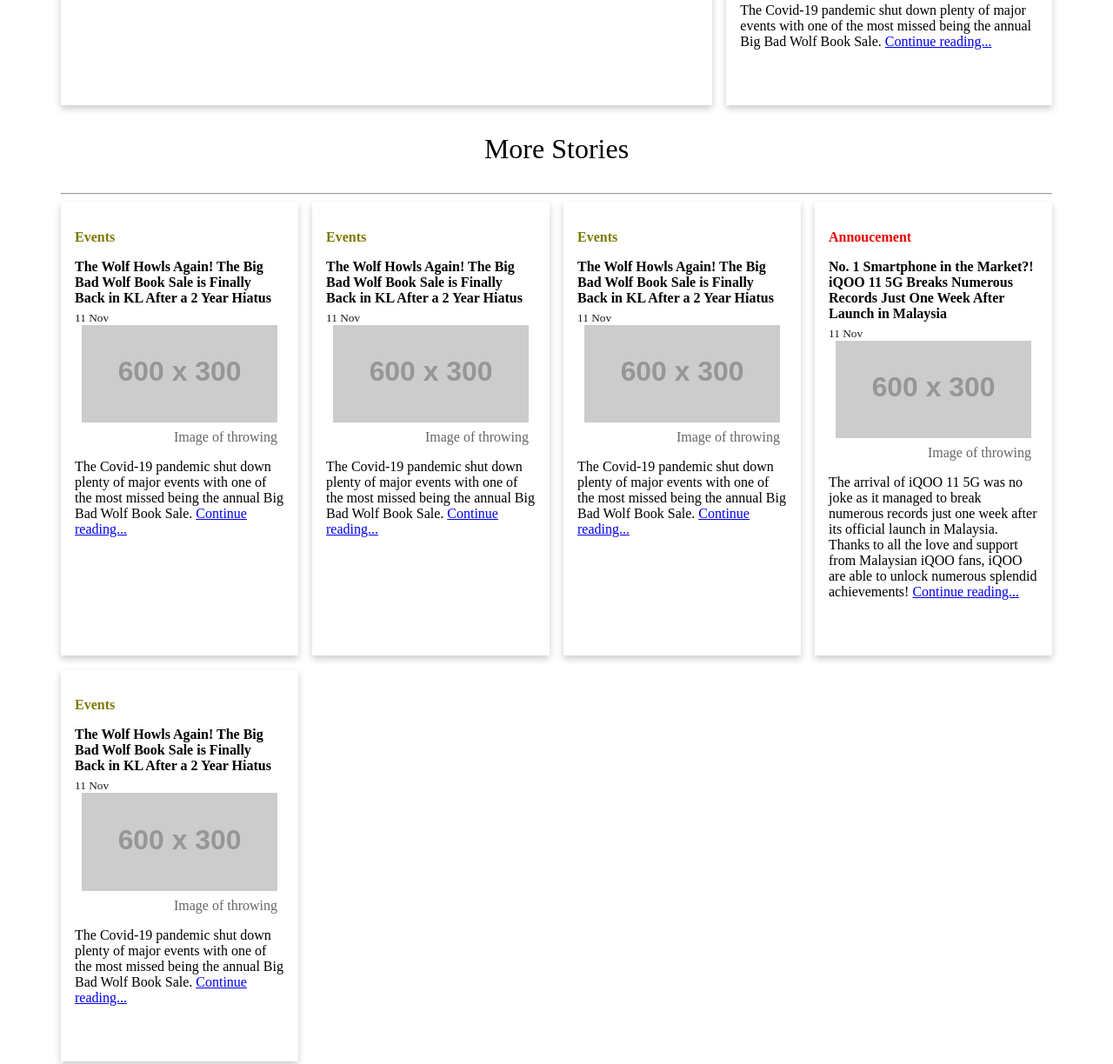
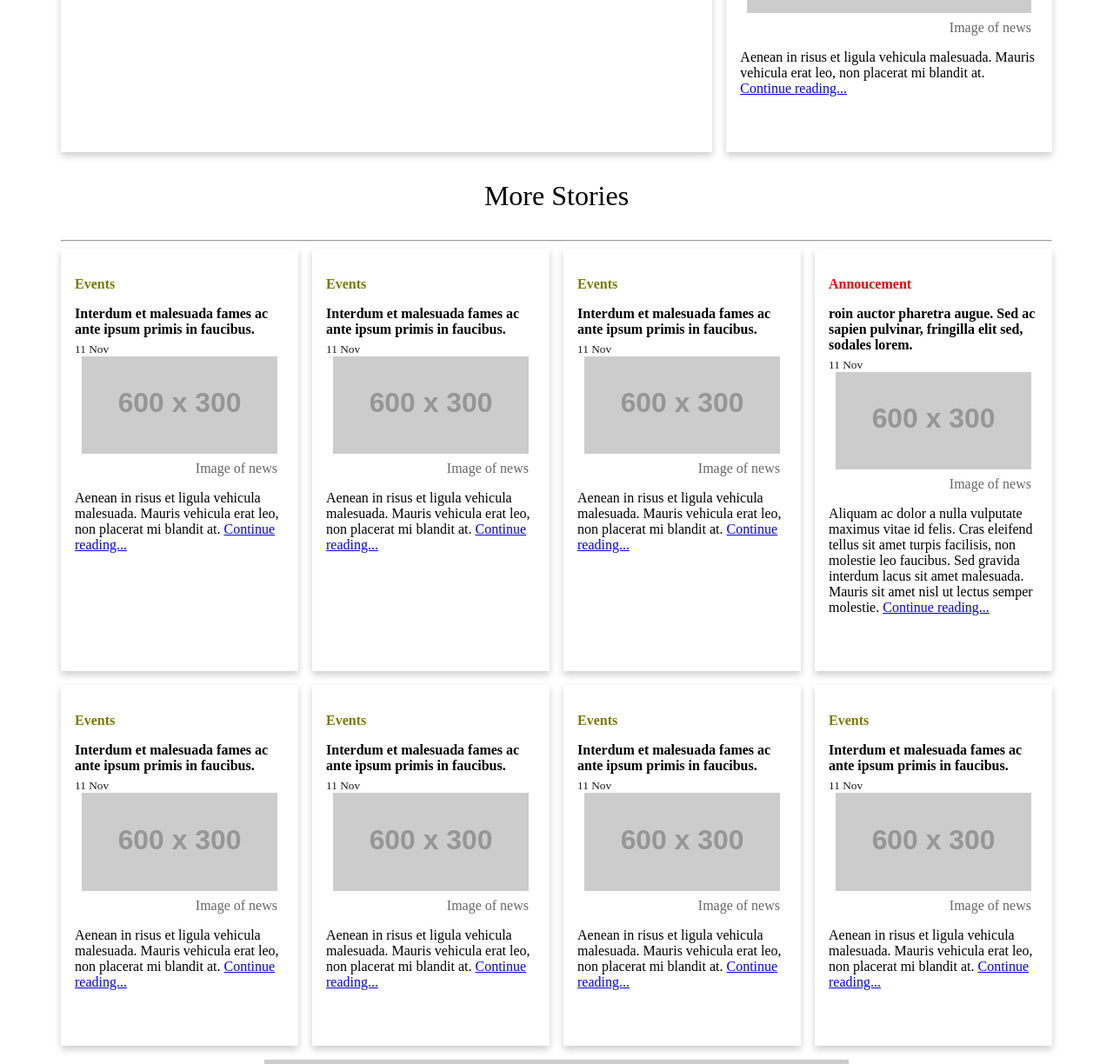
Before and after one commit to alphacross/UdacityBlogPost, a plain HTML site: page Index.html in a window 1280 px wide. Shown: the part 895-2119 px from the top of the page at 87% size. Drawn offline with Linux system fonts and the light colour scheme; placeholder pictures from the web are drawn by us.

Commit message:
Use lorem ipsum

```diff
--- a/Index.html
+++ b/Index.html
@@ -22,53 +22,45 @@
             <div class="article main-article">
                 <div class="article-body">
                     <p class="text-primary fw-bold">Social Stories</p>
-                    <h1 class="article-title">Shopee Xpress Staff Seen Carelessly Throwing Packages From Van to Shop-lot
+                    <h1 class="article-title">Lorem ipsum dolor sit amet, consectetur adipiscing elit. Duis eleifend libero in sapien feugiat, non porttitor dolor pretium. Sed vehicula at augue quis tristique.
                     </h1>
                     <small class="text-dark">11 Nov</small>
                     <div class="image-container text-center">
                         <img class="img-fluid" src="https://via.placeholder.com/600x300" alt="shopee-xpress-staff">
-                        <p class="image-caption">Image of throwing</p>
+                        <p class="image-caption">Image of news</p>
                     </div>
-                    <p class="article-summary">A customer’s biggest nightmare is receiving damaged packages after paying
-                        for their goods on online platforms.</p>
+                    <p class="article-summary">Aliquam ornare, urna sit amet vehicula ullamcorper, libero tortor eleifend erat, eget tempor nulla neque non massa. Quisque libero libero, rutrum tristique metus vitae, tempus semper erat.</p>
                     <p>
-                        However, we were pleased to find out that the massive book sale which had bookworms squirming
-                        from all over the nation to get their books, is finally back after a 2 year hiatus.
+                        Pellentesque fermentum fringilla ante, a sollicitudin libero ultricies sit amet. Cras lectus risus, semper nec eros sit amet, eleifend mattis dui.
                     </p>
                     <p>
-                        This year, the Big Bad Wolf Book Sale is back at Mines International Exhibition & Convention
-                        Centre (MIECC) from 20 December 2022 to 2 January 2023 with more than 3.5 million books and
-                        discounts up to 95% off. <a href="BlogPost.html">Continue reading...</a></p>
+                       Donec vitae aliquam nunc, vitae scelerisque erat. Cras cursus volutpat urna, non interdum ante placerat vitae. Nam gravida mattis convallis. <a href="BlogPost.html">Continue reading...</a></p>
                 </div>
             </div>
             <div class="sub-article">
                 <div class="article">
                     <div class="article-body">
                         <p class="text-primary fw-bold">Social Stories</p>
-                        <p class="article-title">Shopee Xpress Staff Seen Carelessly Throwing Packages From Van to
-                            Shop-lot</p>
+                        <p class="article-title">Lorem ipsum dolor sit amet, consectetur adipiscing elit. Duis eleifend libero in sapien feugiat, non porttitor dolor pretium. Sed vehicula at augue quis tristique.</p>
                         <small class="text-dark">11 Nov</small>
                         <div class="image-container text-center">
                             <img class="img-fluid" src="https://via.placeholder.com/600x300" alt="shopee-xpress-staff">
-                            <p class="image-caption">Image of throwing</p>
+                            <p class="image-caption">Image of news</p>
                         </div>
-                        <p class="article-summary">A customer’s biggest nightmare is receiving damaged packages after
-                            paying for their goods on online platforms. <a href="BlogPost.html">Continue reading...</a>
+                        <p class="article-summary">Aliquam ornare, urna sit amet vehicula ullamcorper, libero tortor eleifend erat, eget tempor nulla neque non massa. Quisque libero libero, rutrum tristique metus vitae, tempus semper erat. <a href="BlogPost.html">Continue reading...</a>
                         </p>
                     </div>
                 </div>
                 <div class="article">
                     <div class="article-body">
                         <p class="text-warning fw-bold">Events</p>
-                        <p class="article-title">The Wolf Howls Again! The Big Bad Wolf Book Sale is Finally Back in KL
-                            After a 2 Year Hiatus</p>
+                        <p class="article-title">Interdum et malesuada fames ac ante ipsum primis in faucibus.</p>
                         <small class="text-dark">11 Nov</small>
                         <div class="image-container text-center">
                             <img class="img-fluid" src="https://via.placeholder.com/600x300" alt="shopee-xpress-staff">
-                            <p class="image-caption">Image of throwing</p>
+                            <p class="image-caption">Image of news</p>
                         </div>
-                        <p class="article-summary">The Covid-19 pandemic shut down plenty of major events with one of
-                            the most missed being the annual Big Bad Wolf Book Sale. <a href="BlogPost.html">Continue
+                        <p class="article-summary">Aenean in risus et ligula vehicula malesuada. Mauris vehicula erat leo, non placerat mi blandit at. <a href="BlogPost.html">Continue
                                 reading...</a></p>
                     </div>
                 </div>
@@ -80,61 +72,52 @@
             <div class="article">
                 <div class="article-body">
                     <p class="text-warning fw-bold">Events</p>
-                    <p class="article-title">The Wolf Howls Again! The Big Bad Wolf Book Sale is Finally Back in KL
-                        After a 2 Year Hiatus</p>
+                    <p class="article-title">Interdum et malesuada fames ac ante ipsum primis in faucibus.</p>
                     <small class="text-dark">11 Nov</small>
                     <div class="image-container text-center">
                         <img class="img-fluid" src="https://via.placeholder.com/600x300" alt="shopee-xpress-staff">
-                        <p class="image-caption">Image of throwing</p>
+                        <p class="image-caption">Image of news</p>
                     </div>
-                    <p class="article-summary">The Covid-19 pandemic shut down plenty of major events with one of the
-                        most missed being the annual Big Bad Wolf Book Sale. <a href="BlogPost.html">Continue
+                    <p class="article-summary"> Aenean in risus et ligula vehicula malesuada. Mauris vehicula erat leo, non placerat mi blandit at.  <a href="BlogPost.html">Continue
                             reading...</a></p>
                 </div>
             </div>
             <div class="article">
                 <div class="article-body">
                     <p class="text-warning fw-bold">Events</p>
-                    <p class="article-title">The Wolf Howls Again! The Big Bad Wolf Book Sale is Finally Back in KL
-                        After a 2 Year Hiatus</p>
+                    <p class="article-title">Interdum et malesuada fames ac ante ipsum primis in faucibus.</p>
                     <small class="text-dark">11 Nov</small>
                     <div class="image-container text-center">
                         <img class="img-fluid" src="https://via.placeholder.com/600x300" alt="shopee-xpress-staff">
-                        <p class="image-caption">Image of throwing</p>
+                        <p class="image-caption">Image of news</p>
                     </div>
-                    <p class="article-summary">The Covid-19 pandemic shut down plenty of major events with one of the
-                        most missed being the annual Big Bad Wolf Book Sale. <a href="BlogPost.html">Continue
+                    <p class="article-summary"> Aenean in risus et ligula vehicula malesuada. Mauris vehicula erat leo, non placerat mi blandit at.  <a href="BlogPost.html">Continue
                             reading...</a></p>
                 </div>
             </div>
             <div class="article">
                 <div class="article-body">
                     <p class="text-warning fw-bold">Events</p>
-                    <p class="article-title">The Wolf Howls Again! The Big Bad Wolf Book Sale is Finally Back in KL
-                        After a 2 Year Hiatus</p>
+                    <p class="article-title">Interdum et malesuada fames ac ante ipsum primis in faucibus.</p>
                     <small class="text-dark">11 Nov</small>
                     <div class="image-container text-center">
                         <img class="img-fluid" src="https://via.placeholder.com/600x300" alt="shopee-xpress-staff">
-                        <p class="image-caption">Image of throwing</p>
+                        <p class="image-caption">Image of news</p>
                     </div>
-                    <p class="article-summary">The Covid-19 pandemic shut down plenty of major events with one of the
-                        most missed being the annual Big Bad Wolf Book Sale. <a href="BlogPost.html">Continue
+                    <p class="article-summary"> Aenean in risus et ligula vehicula malesuada. Mauris vehicula erat leo, non placerat mi blandit at.  <a href="BlogPost.html">Continue
                             reading...</a></p>
                 </div>
             </div>
             <div class="article">
                 <div class="article-body">
                     <p class="text-danger fw-bold">Annoucement</p>
-                    <p class="article-title">No. 1 Smartphone in the Market?! iQOO 11 5G Breaks Numerous Records Just
-                        One Week After Launch in Malaysia</p>
+                    <p class="article-title">roin auctor pharetra augue. Sed ac sapien pulvinar, fringilla elit sed, sodales lorem. </p>
                     <small class="text-dark">11 Nov</small>
                     <div class="image-container text-center">
                         <img class="img-fluid" src="https://via.placeholder.com/600x300" alt="shopee-xpress-staff">
-                        <p class="image-caption">Image of throwing</p>
+                        <p class="image-caption">Image of news</p>
                     </div>
-                    <p class="article-summary">The arrival of iQOO 11 5G was no joke as it managed to break numerous
-                        records just one week after its official launch in Malaysia. Thanks to all the love and support
-                        from Malaysian iQOO fans, iQOO are able to unlock numerous splendid achievements!
+                    <p class="article-summary">Aliquam ac dolor a nulla vulputate maximus vitae id felis. Cras eleifend tellus sit amet turpis facilisis, non molestie leo faucibus. Sed gravida interdum lacus sit amet malesuada. Mauris sit amet nisl ut lectus semper molestie.
                         <a href="BlogPost.html">Continue reading...</a>
                     </p>
                 </div>
@@ -142,17 +125,54 @@
             <div class="article">
                 <div class="article-body">
                     <p class="text-warning fw-bold">Events</p>
-                    <p class="article-title">The Wolf Howls Again! The Big Bad Wolf Book Sale is Finally Back in KL
-                        After a 2 Year Hiatus</p>
+                    <p class="article-title">Interdum et malesuada fames ac ante ipsum primis in faucibus.</p>
                     <small class="text-dark">11 Nov</small>
                     <div class="image-container text-center">
                         <img class="img-fluid" src="https://via.placeholder.com/600x300" alt="shopee-xpress-staff">
-                        <p class="image-caption">Image of throwing</p>
+                        <p class="image-caption">Image of news</p>
                     </div>
-                    <p class="article-summary">The Covid-19 pandemic shut down plenty of major events with one of the
-                        most missed being the annual Big Bad Wolf Book Sale.
+                    <p class="article-summary"> Aenean in risus et ligula vehicula malesuada. Mauris vehicula erat leo, non placerat mi blandit at.
                         <a href="BlogPost.html">Continue reading...</a>
                     </p>
+                </div>
+            </div>
+            <div class="article">
+                <div class="article-body">
+                    <p class="text-warning fw-bold">Events</p>
+                    <p class="article-title">Interdum et malesuada fames ac ante ipsum primis in faucibus.</p>
+                    <small class="text-dark">11 Nov</small>
+                    <div class="image-container text-center">
+                        <img class="img-fluid" src="https://via.placeholder.com/600x300" alt="shopee-xpress-staff">
+                        <p class="image-caption">Image of news</p>
+                    </div>
+                    <p class="article-summary"> Aenean in risus et ligula vehicula malesuada. Mauris vehicula erat leo, non placerat mi blandit at.  <a href="BlogPost.html">Continue
+                            reading...</a></p>
+                </div>
+            </div>
+            <div class="article">
+                <div class="article-body">
+                    <p class="text-warning fw-bold">Events</p>
+                    <p class="article-title">Interdum et malesuada fames ac ante ipsum primis in faucibus.</p>
+                    <small class="text-dark">11 Nov</small>
+                    <div class="image-container text-center">
+                        <img class="img-fluid" src="https://via.placeholder.com/600x300" alt="shopee-xpress-staff">
+                        <p class="image-caption">Image of news</p>
+                    </div>
+                    <p class="article-summary"> Aenean in risus et ligula vehicula malesuada. Mauris vehicula erat leo, non placerat mi blandit at.  <a href="BlogPost.html">Continue
+                            reading...</a></p>
+                </div>
+            </div>
+            <div class="article">
+                <div class="article-body">
+                    <p class="text-warning fw-bold">Events</p>
+                    <p class="article-title">Interdum et malesuada fames ac ante ipsum primis in faucibus.</p>
+                    <small class="text-dark">11 Nov</small>
+                    <div class="image-container text-center">
+                        <img class="img-fluid" src="https://via.placeholder.com/600x300" alt="shopee-xpress-staff">
+                        <p class="image-caption">Image of news</p>
+                    </div>
+                    <p class="article-summary"> Aenean in risus et ligula vehicula malesuada. Mauris vehicula erat leo, non placerat mi blandit at.  <a href="BlogPost.html">Continue
+                            reading...</a></p>
                 </div>
             </div>
         </div>
```
Also changed, not shown: BlogPost.html (+15 -25 lines).
